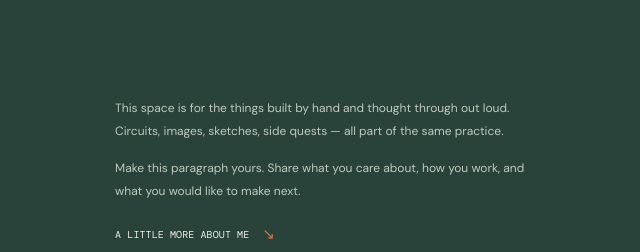
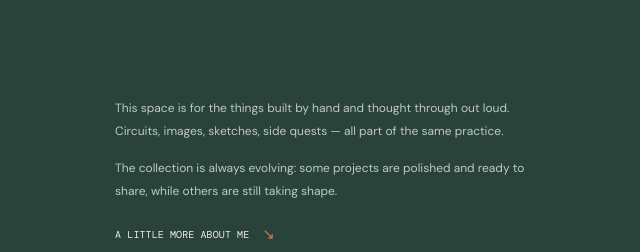
Before and after one commit to shubham-coder-coder/shubham-coder-coder.github.io, a plain HTML site: page index.html in a window 1280 px wide. Shown: the part 1967-2219 px from the top of the page, 595-1235 px from the left. Drawn offline with nearby package versions, Linux system fonts and the light colour scheme.

Commit message:
Polish portfolio introduction

```diff
--- a/index.html
+++ b/index.html
@@ -134,7 +134,7 @@
               <h2>Curiosity is<br />a good place<br />to <em>start.</em></h2>
               <div class="about-body">
                 <p>This space is for the things built by hand and thought through out loud. Circuits, images, sketches, side quests — all part of the same practice.</p>
-                <p>Make this paragraph yours. Share what you care about, how you work, and what you would like to make next.</p>
+                <p>The collection is always evolving: some projects are polished and ready to share, while others are still taking shape.</p>
                 <a href="#contact" class="text-link">A little more about me <span aria-hidden="true">↘</span></a>
               </div>
             </div>
```
